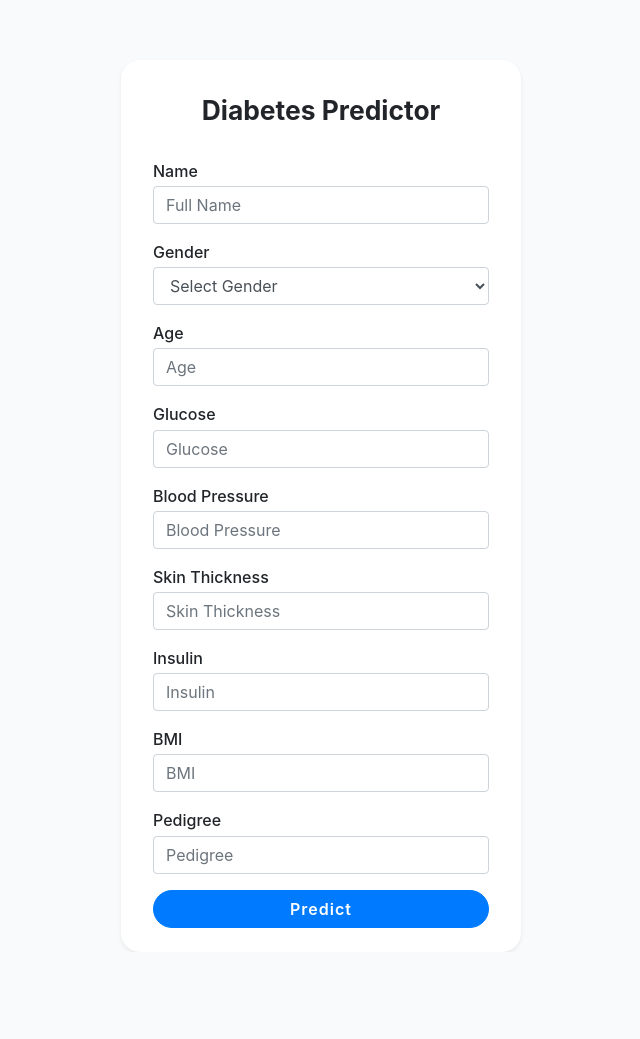
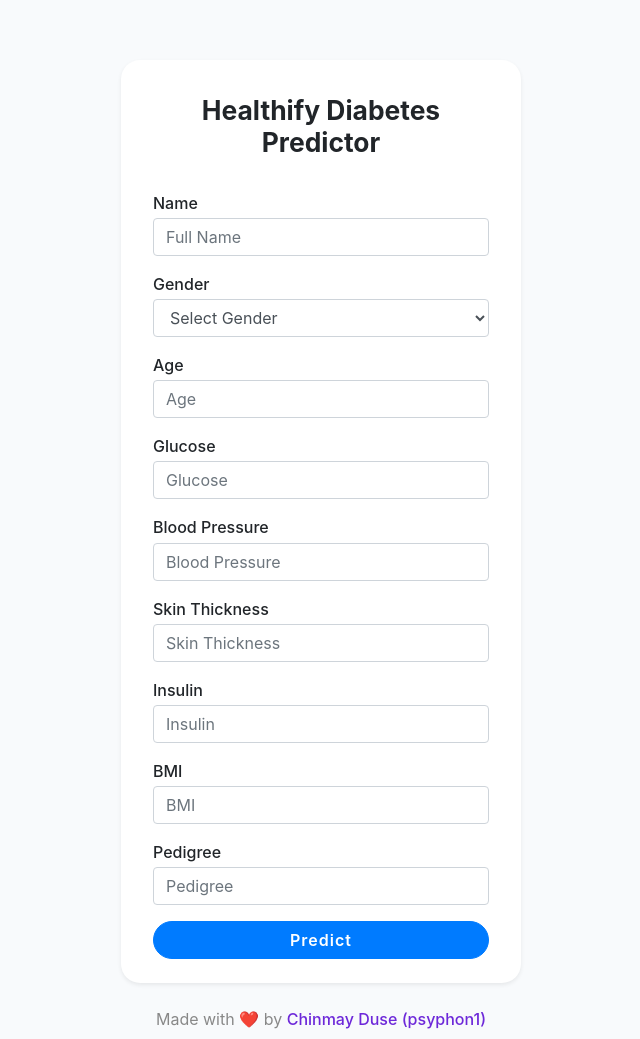
Before and after one commit to psyphon1/healthify-1.0, a Flask app: page / in a window 1280 px wide. Shown: the whole page, without its empty margins (319-959 px from the left). Before the commit the page ends 952 px from the top, so only its background shows below. Run offline with Flask 3, Linux system fonts and the light colour scheme; parts of the project's set-up code (start-up, migrations or seed data) failed here and were passed over.

Commit message:
Update index.html

```diff
--- a/templates/index.html
+++ b/templates/index.html
@@ -2,7 +2,7 @@
 <html lang="en">
 <head>
     <meta charset="UTF-8">
-    <title>Diabetes Prediction</title>
+    <title>Healthify — Diabetes Prediction</title>
     <meta name="viewport" content="width=device-width, initial-scale=1">
     <link rel="stylesheet" href="https://cdn.jsdelivr.net/npm/bootstrap@4.6.2/dist/css/bootstrap.min.css">
     <style>
@@ -14,12 +14,15 @@
       .form-group label { font-weight: 500; margin-bottom: .2rem; }
       .alert { border-radius: 1rem; text-align: center; font-size: 1.08rem; font-weight: 500; }
       .download-btn { margin-top: 1.2rem; }
+      footer { color: #888; font-size: 1rem; }
+      footer a { color: #6d28d9; text-decoration:none; font-weight:500;}
+      @media (max-width:500px) { .container { max-width: 98vw; } }
     </style>
 </head>
 <body>
 <div class="container">
   <div class="card shadow-sm">
-    <h2>Diabetes Predictor</h2>
+    <h2>Healthify Diabetes Predictor</h2>
     {% if error %}
       <div class="alert alert-danger">{{ error }}</div>
     {% endif %}
@@ -117,5 +120,12 @@
   document.querySelector('[name=age]').addEventListener('input', togglePregs);
   window.onload = togglePregs;
 </script>
+
+<footer class="text-center mt-4 mb-2">
+  Made with ❤️ by
+  <a href="https://github.com/psyphon1" target="_blank">
+    Chinmay Duse (psyphon1)
+  </a>
+</footer>
 </body>
 </html>
```
